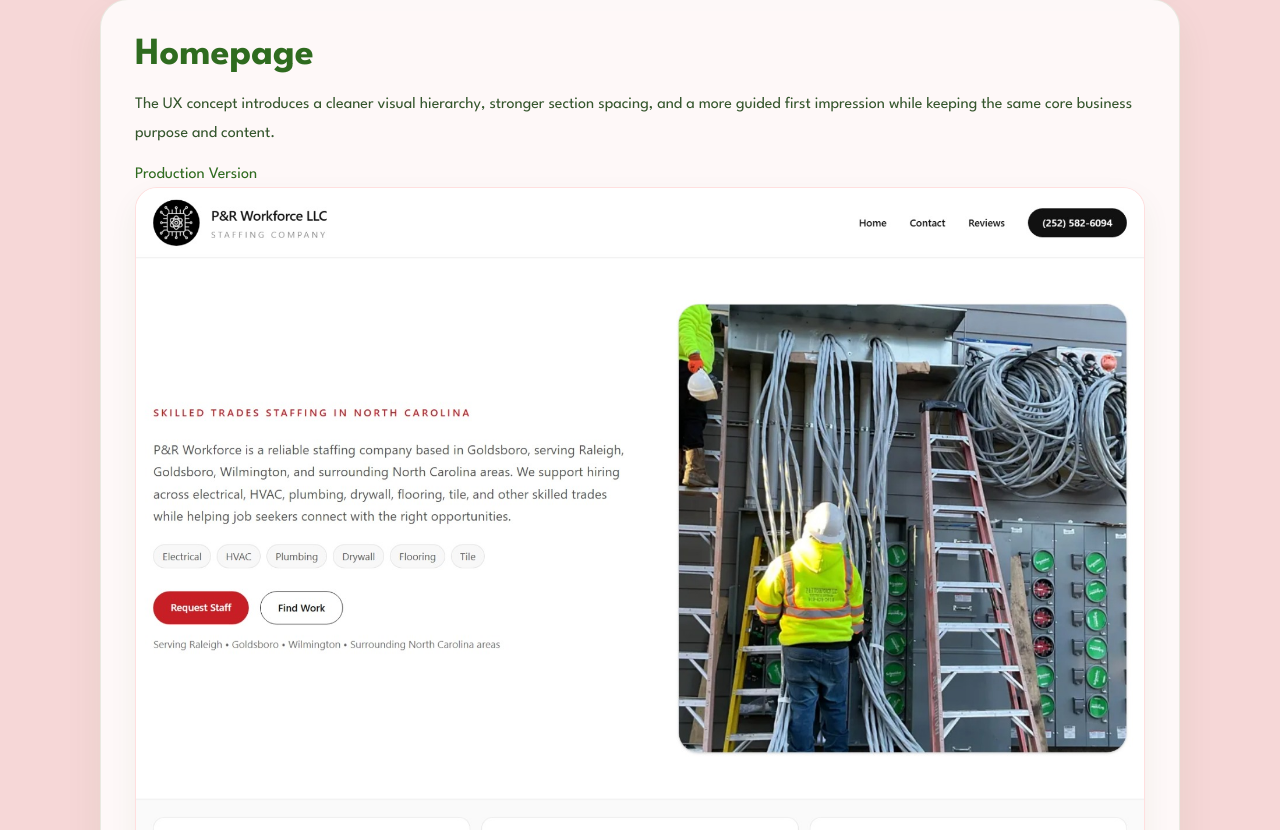
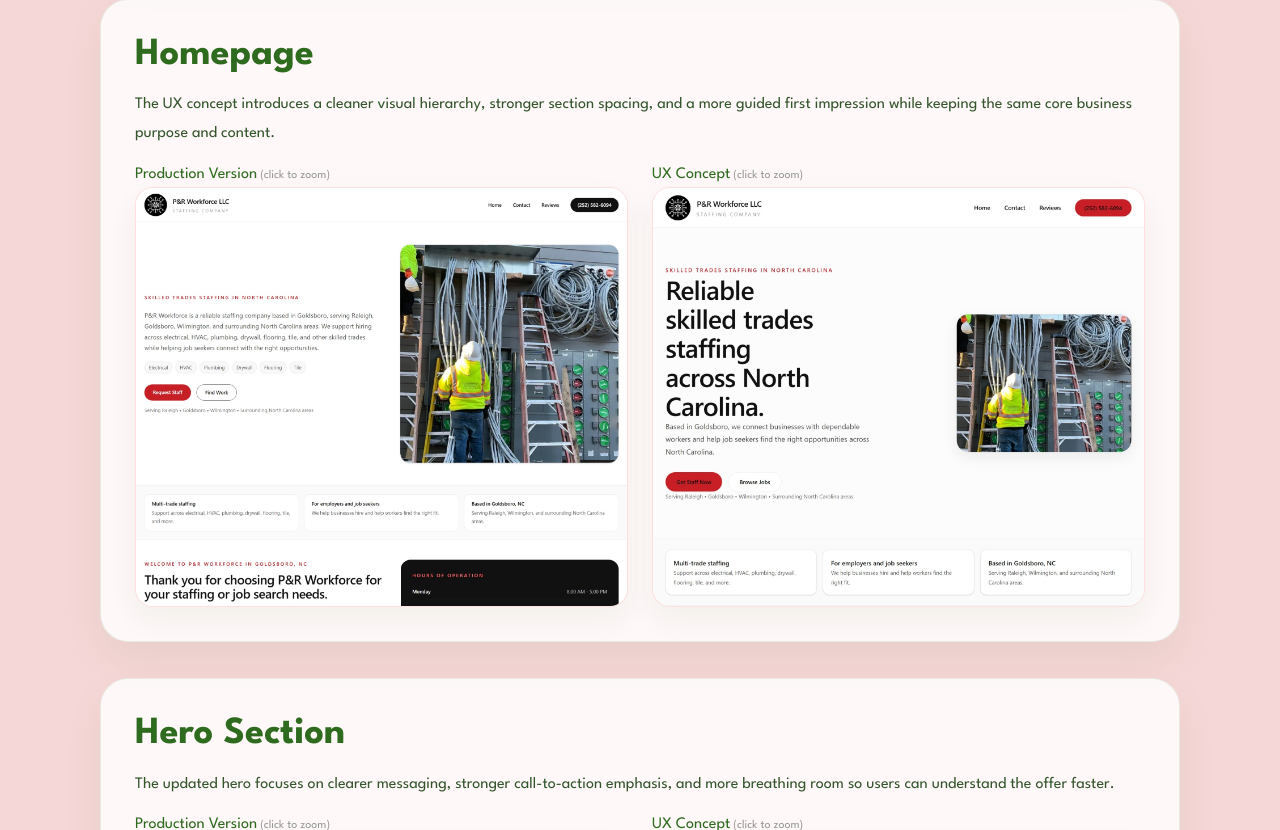
Before and after one commit to natalia-santiago/myportfolio-site, a Next.js app: page /portfolio/pr-workforce/ux in a window 1280 px wide. Shown: the part 730-1560 px from the top of the page. Built offline with nearby package versions, Linux system fonts and the light colour scheme; a web font is replaced by a local one.

Commit message:
P&R UX exploration third pass

```diff
--- a/app/globals.css
+++ b/app/globals.css
@@ -2491,6 +2491,48 @@ a {
   transform: translateY(-1px);
 }
 
+/* =========================
+   UX COMPARISON IMAGE FIX
+========================= */
+
+.ux-comparison-grid {
+  display: grid;
+  grid-template-columns: 1fr 1fr;
+  gap: 24px;
+  align-items: start;
+}
+
+.ux-comparison-image-wrap {
+  max-height: 420px; /* 🔥 THIS is the fix */
+  overflow: hidden;
+  border-radius: 18px;
+}
+
+/* Make tall screenshots scrollable inside frame */
+.ux-comparison-image-wrap img {
+  width: 100%;
+  height: auto;
+  display: block;
+}
+
+/* Optional: subtle scroll effect on hover */
+.ux-comparison-image-wrap:hover {
+  overflow-y: auto;
+}
+
+.ux-comparison-label::after {
+  content: " (click to zoom)";
+  font-size: 0.75rem;
+  color: #999;
+}
+
+/* Mobile fallback */
+@media (max-width: 900px) {
+  .ux-comparison-grid {
+    grid-template-columns: 1fr;
+  }
+}
+
 .icon-circle {
   display: inline-flex;
   align-items: center;
--- a/app/portfolio/pr-workforce/ux/page.tsx
+++ b/app/portfolio/pr-workforce/ux/page.tsx
@@ -49,11 +49,11 @@ function ComparisonSection({
                 onClick={() => setSelectedImage(before)}
                 aria-label={`Open ${title} production version`}
               >
-                <div className="portfolio-project-image-wrap portfolio-hover-zoom">
+                <div className="portfolio-project-image-wrap portfolio-hover-zoom ux-comparison-image-wrap">
                   <img
                     src={before}
                     alt={beforeAlt}
-                    className="portfolio-project-image"
+                    className="portfolio-project-image ux-comparison-image"
                   />
                   <div className="portfolio-image-overlay" aria-hidden="true">
                     <FaSearchPlus className="portfolio-zoom-icon" />
@@ -71,11 +71,11 @@ function ComparisonSection({
                 onClick={() => setSelectedImage(after)}
                 aria-label={`Open ${title} UX concept`}
               >
-                <div className="portfolio-project-image-wrap portfolio-hover-zoom">
+                <div className="portfolio-project-image-wrap portfolio-hover-zoom ux-comparison-image-wrap">
                   <img
                     src={after}
                     alt={afterAlt}
-                    className="portfolio-project-image"
+                    className="portfolio-project-image ux-comparison-image"
                   />
                   <div className="portfolio-image-overlay" aria-hidden="true">
                     <FaSearchPlus className="portfolio-zoom-icon" />
```
